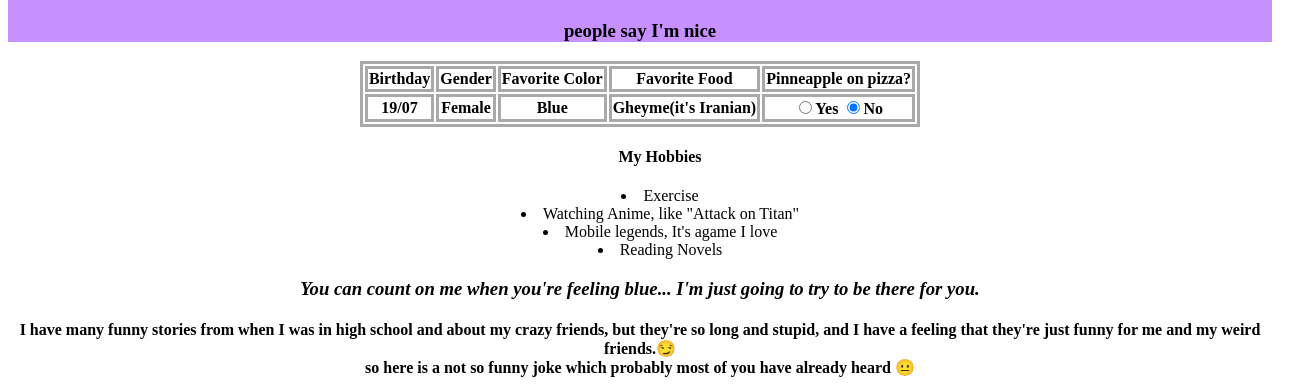
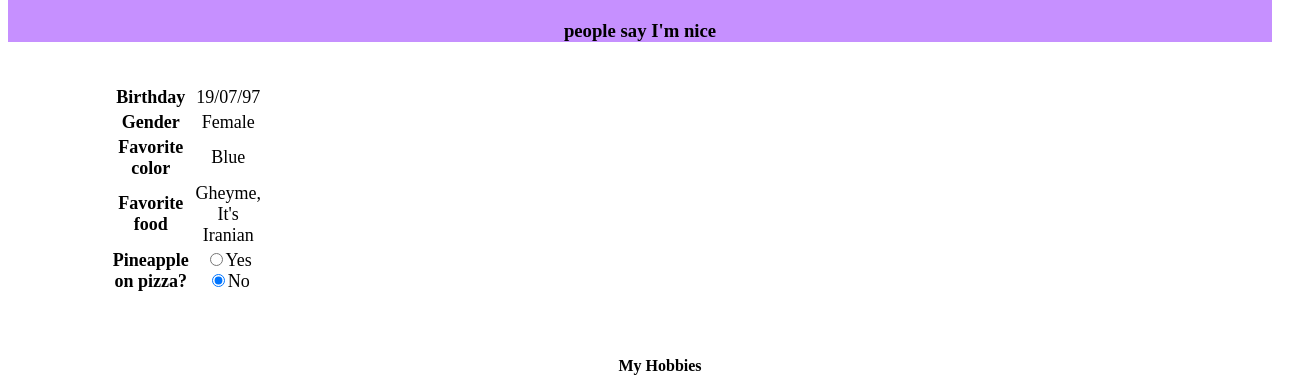
Before and after one commit to shivamottaghi/css_introduction, a plain HTML site: page index.html in a window 1280 px wide. Shown: the part 222-612 px from the top of the page, 1312 px wide, since content can reach past the window. Drawn offline with Linux system fonts and the light colour scheme.

Commit message:
page grid 1

```diff
--- a/index.html
+++ b/index.html
@@ -15,25 +15,61 @@
     <h3>people say I'm nice</h3>
     </div>
 </div>
-    <table align="center">
+<div class="infocontainer">
+    <table class="makecenter">
+        <tr class="makecenter">
+            <td class="colgeninfo makecenter">
+                <table class="generalinfotable makecenter">
+                    <tr>
+                        <th>Birthday</th>
+                        <td>19/07/97</td>
+                    </tr>
+                    <tr>
+                        <th>Gender</th>
+                        <td>Female</td>
+                    </tr>
+                    <tr>
+                        <th>Favorite color</th>
+                        <td>Blue</td>
+                    </tr>
+                    <tr>
+                        <th>Favorite food</th>
+                        <td>Gheyme, It's Iranian</td>
+                    </tr>
+                    <tr>
+                        <th>Pineapple on pizza?</th>
+                        <td>
+                            <input type="radio" name="pizza" id="yes" value="Yes"><label for="yes">Yes</label>
+                            <input type="radio" name="pizza" id="no" value="No" checked ><label for="no">No</label>
+                        </td>
+                    </tr>
+                </table>
+            </td>
+            <td class="makecenter colgeninfo">
+
+            </td>
+        </tr>
+    </table>
+</div>
+    <!--<table align="center">
         <tr>
             <th>Birthday</th>
             <th>Gender</th>
             <th>Favorite Color</th>
             <th>Favorite Food</th>
-            <th>Pinneapple on pizza?</th>
+            <th>Pineapple on pizza?</th>
         </tr>
         <tr>
-            <th>19/07</th>
-            <th>Female</th>
-            <th>Blue</th>
-            <th>Gheyme(it's Iranian)</th>
-            <th>
+            <td>19/07</td>
+            <td>Female</td>
+            <td>Blue</td>
+            <td>Gheyme(it's Iranian)</td>
+            <td>
                 <input type="radio" name="pizza" id="yes" value="Yes"><label for="yes">Yes</label>
                 <input type="radio" name="pizza" id="no" value="No" checked ><label for="no">No</label>
-            </th>
+            </td>
         </tr>
-    </table>
+    </table>-->
 
 <div>
     <ul>
--- a/style.css
+++ b/style.css
@@ -1,7 +1,4 @@
-table ,th ,td {
-    alignment: center;
-    border: darkgray solid medium;
-}
+
 
 div{
     text-align: center;
@@ -27,3 +24,18 @@ span{
     background-color: #c690ff;
     width: 100%;
 }
+.infocontainer{
+    width: 100%;
+    padding: 20px;
+}
+.generalinfotable{
+    font-size: large;
+}
+
+.makecenter {
+    text-align: center;
+}
+.colgeninfo{
+    display:inline-block;
+    width:50%;
+}
```
